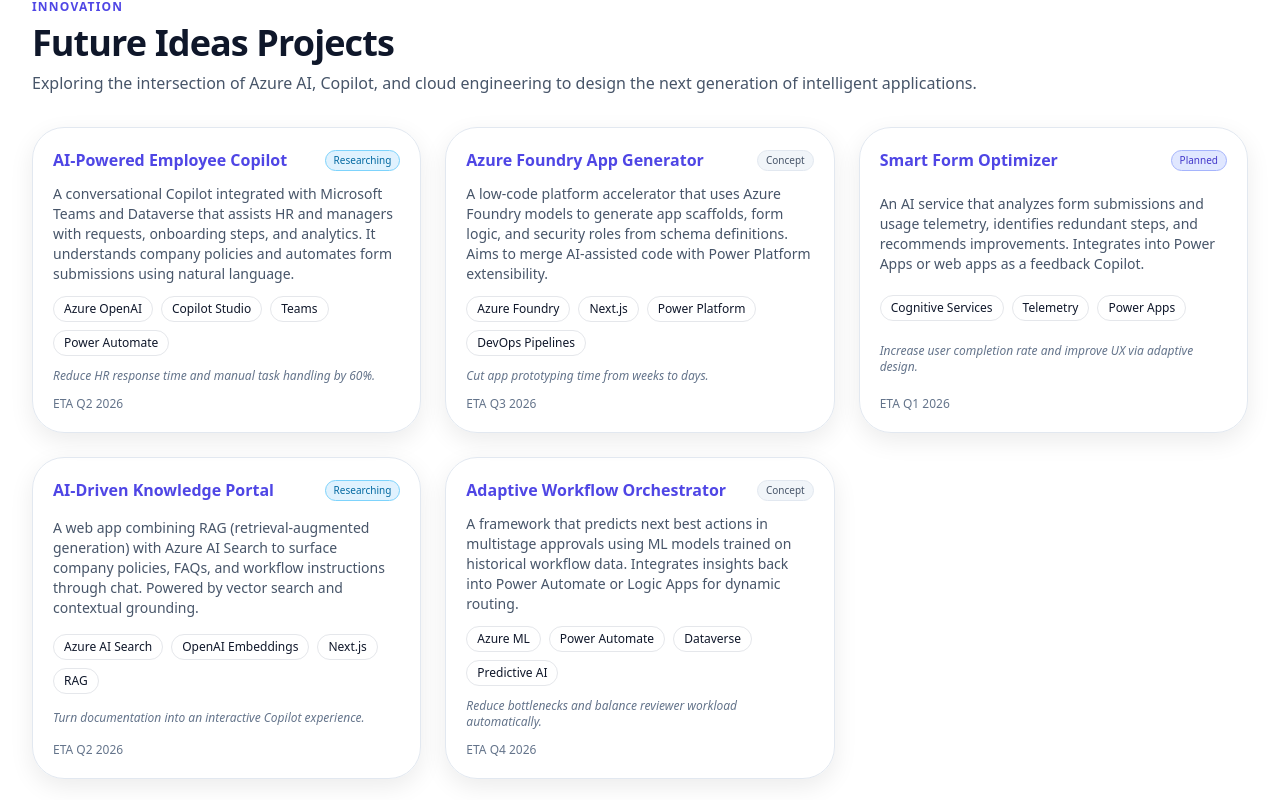
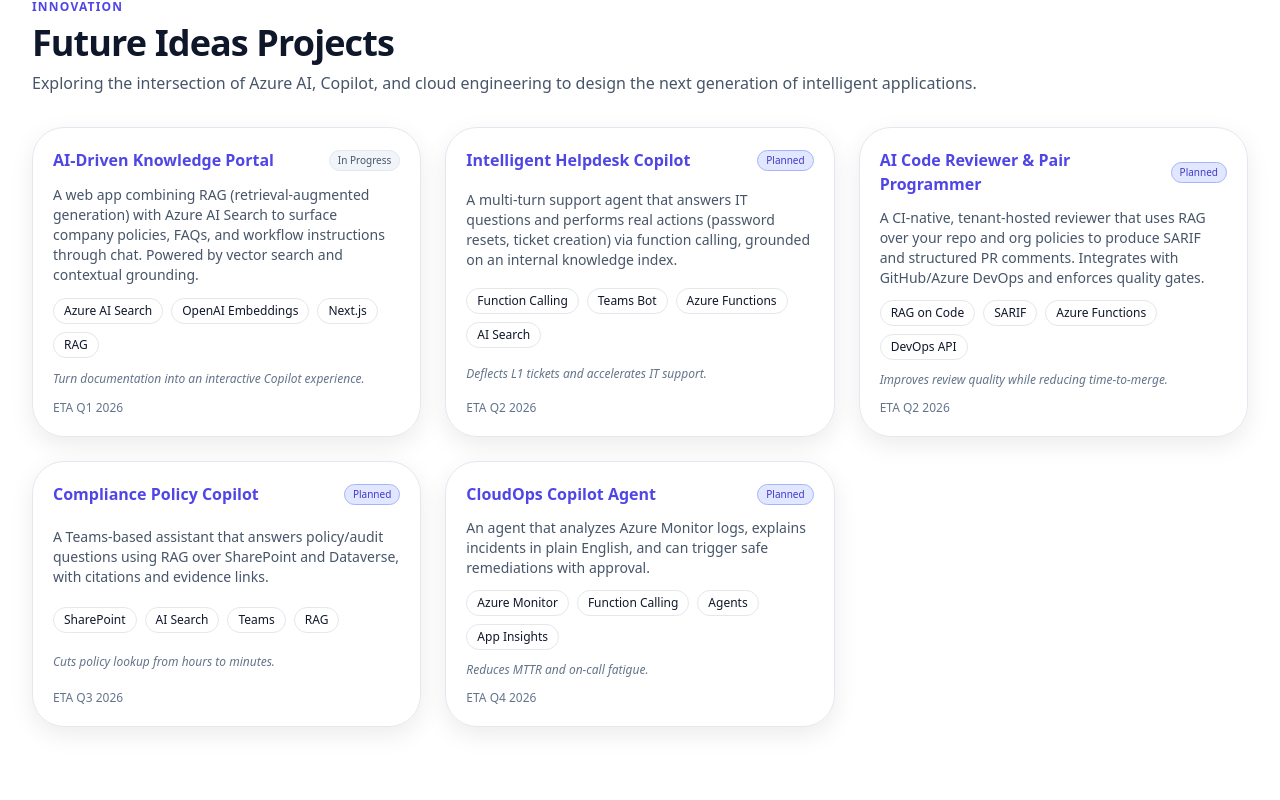
Before and after one commit to marcsplayground-git/nextjs-portfolio, a Next.js app: page / in a window 1280 px wide. Shown: the part 660-1460 px from the top of the page. Built offline with nearby package versions, Linux system fonts and the light colour scheme.

Commit message:
feat(project): update to actual future project ideas

```diff
--- a/components/Projects.tsx
+++ b/components/Projects.tsx
@@ -6,54 +6,54 @@
   summary: string;
   focus: string[];
   impact: string;
-  status?: "Planned" | "Researching" | "Concept";
+  status?: "Planned" | "Researching" | "Concept" | "In Progress";
   eta?: string;
 };
 
 const ideas: Idea[] = [
-  {
-    title: "AI-Powered Employee Copilot",
-    summary:
-      "A conversational Copilot integrated with Microsoft Teams and Dataverse that assists HR and managers with requests, onboarding steps, and analytics. It understands company policies and automates form submissions using natural language.",
-    focus: ["Azure OpenAI", "Copilot Studio", "Teams", "Power Automate"],
-    impact: "Reduce HR response time and manual task handling by 60%.",
-    status: "Researching",
-    eta: "Q2 2026",
-  },
-  {
-    title: "Azure Foundry App Generator",
-    summary:
-      "A low-code platform accelerator that uses Azure Foundry models to generate app scaffolds, form logic, and security roles from schema definitions. Aims to merge AI-assisted code with Power Platform extensibility.",
-    focus: ["Azure Foundry", "Next.js", "Power Platform", "DevOps Pipelines"],
-    impact: "Cut app prototyping time from weeks to days.",
-    status: "Concept",
-    eta: "Q3 2026",
-  },
-  {
-    title: "Smart Form Optimizer",
-    summary:
-      "An AI service that analyzes form submissions and usage telemetry, identifies redundant steps, and recommends improvements. Integrates into Power Apps or web apps as a feedback Copilot.",
-    focus: ["Cognitive Services", "Telemetry", "Power Apps"],
-    impact: "Increase user completion rate and improve UX via adaptive design.",
-    status: "Planned",
-    eta: "Q1 2026",
-  },
   {
     title: "AI-Driven Knowledge Portal",
     summary:
       "A web app combining RAG (retrieval-augmented generation) with Azure AI Search to surface company policies, FAQs, and workflow instructions through chat. Powered by vector search and contextual grounding.",
     focus: ["Azure AI Search", "OpenAI Embeddings", "Next.js", "RAG"],
     impact: "Turn documentation into an interactive Copilot experience.",
-    status: "Researching",
+    status: "In Progress",
+    eta: "Q1 2026",
+  },
+  {
+    title: "Intelligent Helpdesk Copilot",
+    summary:
+      "A multi-turn support agent that answers IT questions and performs real actions (password resets, ticket creation) via function calling, grounded on an internal knowledge index.",
+    focus: ["Function Calling", "Teams Bot", "Azure Functions", "AI Search"],
+    impact: "Deflects L1 tickets and accelerates IT support.",
+    status: "Planned",
     eta: "Q2 2026",
   },
   {
-    title: "Adaptive Workflow Orchestrator",
+    title: "AI Code Reviewer & Pair Programmer",
     summary:
-      "A framework that predicts next best actions in multistage approvals using ML models trained on historical workflow data. Integrates insights back into Power Automate or Logic Apps for dynamic routing.",
-    focus: ["Azure ML", "Power Automate", "Dataverse", "Predictive AI"],
-    impact: "Reduce bottlenecks and balance reviewer workload automatically.",
-    status: "Concept",
+      "A CI-native, tenant-hosted reviewer that uses RAG over your repo and org policies to produce SARIF and structured PR comments. Integrates with GitHub/Azure DevOps and enforces quality gates.",
+    focus: ["RAG on Code", "SARIF", "Azure Functions", "DevOps API"],
+    impact: "Improves review quality while reducing time-to-merge.",
+    status: "Planned",
+    eta: "Q2 2026",
+  },
+  {
+    title: "Compliance Policy Copilot",
+    summary:
+      "A Teams-based assistant that answers policy/audit questions using RAG over SharePoint and Dataverse, with citations and evidence links.",
+    focus: ["SharePoint", "AI Search", "Teams", "RAG"],
+    impact: "Cuts policy lookup from hours to minutes.",
+    status: "Planned",
+    eta: "Q3 2026",
+  },
+  {
+    title: "CloudOps Copilot Agent",
+    summary:
+      "An agent that analyzes Azure Monitor logs, explains incidents in plain English, and can trigger safe remediations with approval.",
+    focus: ["Azure Monitor", "Function Calling", "Agents", "App Insights"],
+    impact: "Reduces MTTR and on-call fatigue.",
+    status: "Planned",
     eta: "Q4 2026",
   },
 ];
```
